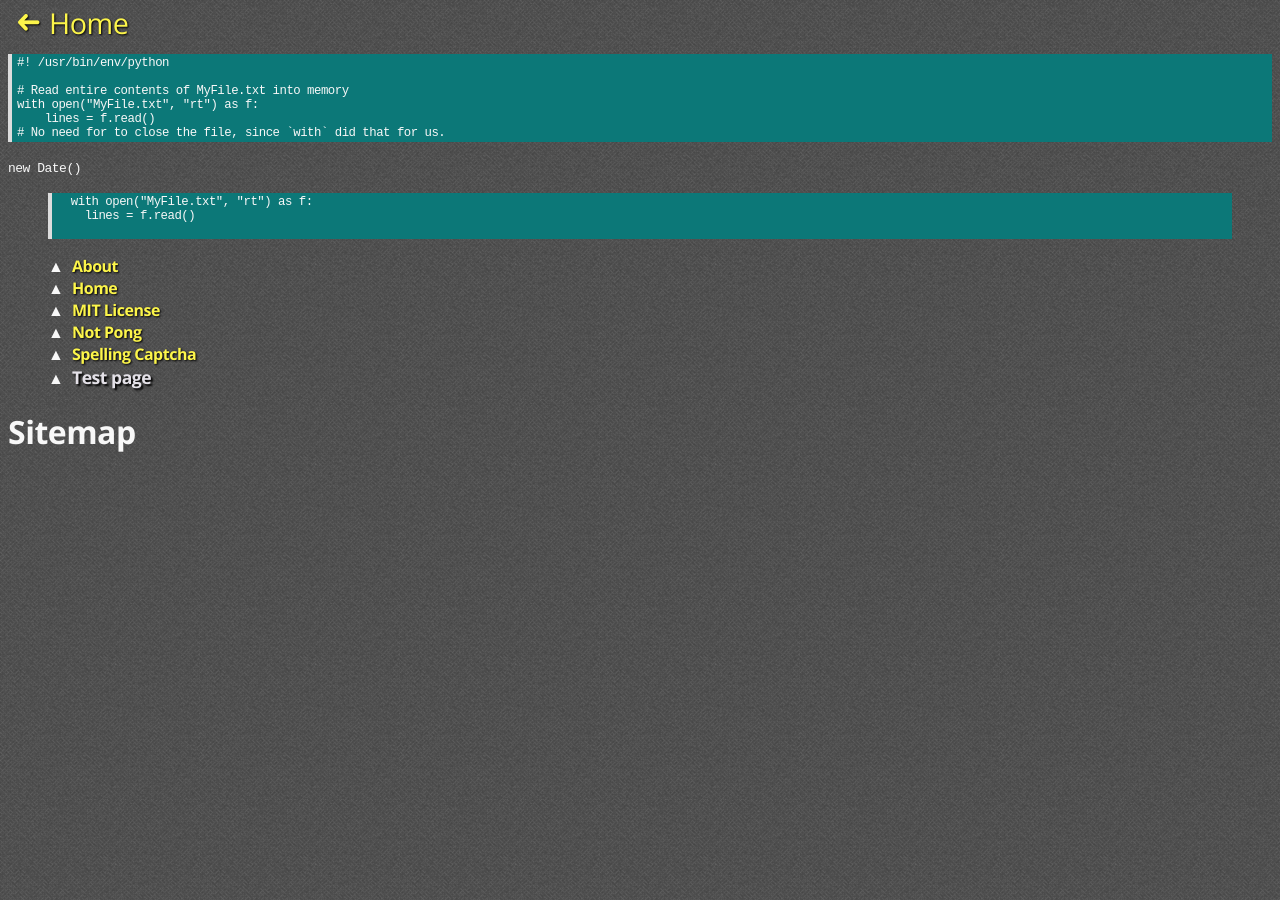
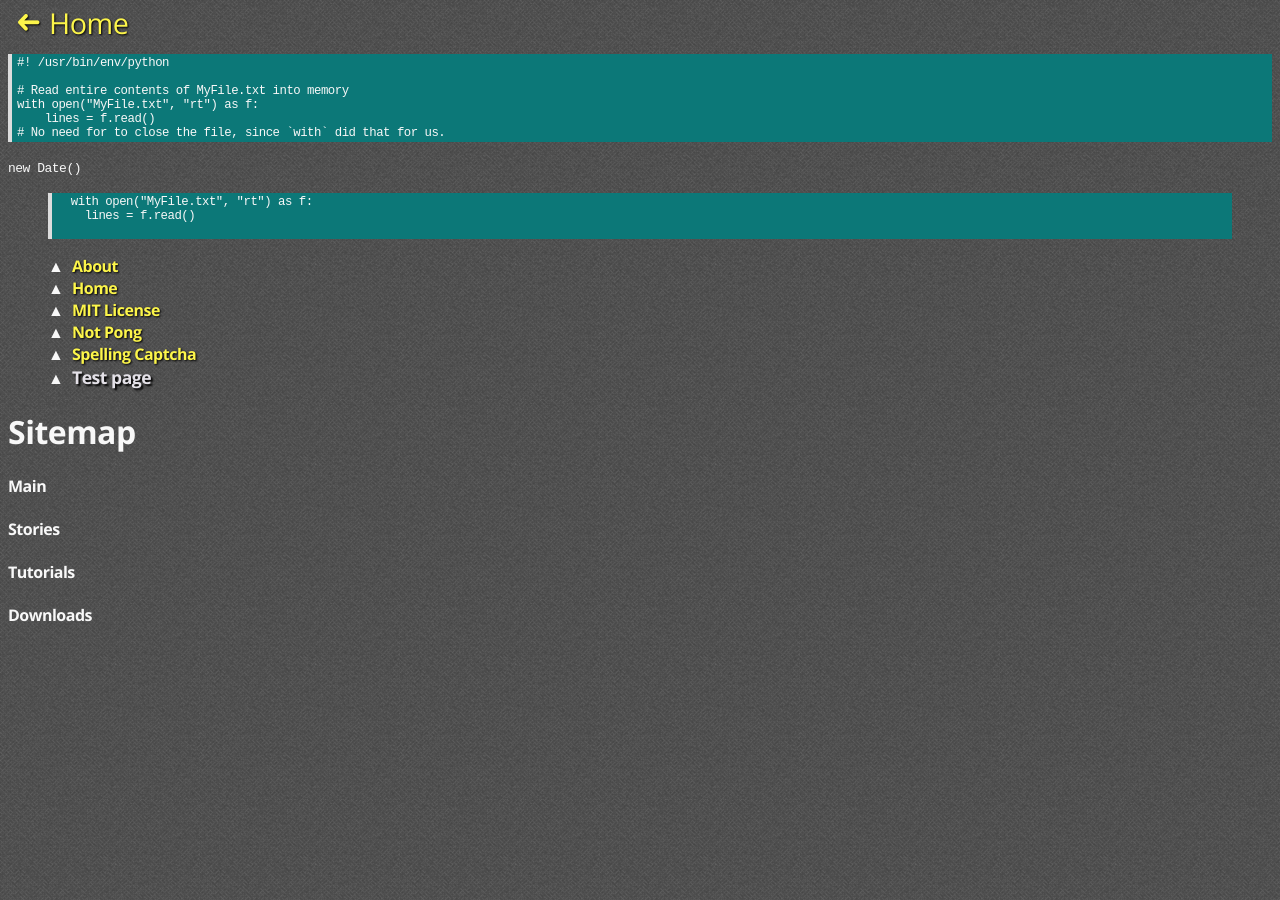
Before and after one commit to le717/le717.github.io, a Jekyll site: the page built from pages/test.html, in a window 1280 px wide. Built offline with Jekyll 4.4.1, drawn with Linux system fonts in a browser that asks for light colours; some web fonts are replaced; Markdown is read by kramdown in place of the engine named in the settings.

Commit message:
Update test.html
[ci skip]

```diff
--- a/pages/test.html
+++ b/pages/test.html
@@ -34,7 +34,7 @@ with open("MyFile.txt", "rt") as f:
 
   <h1>Sitemap</h1>
   <nav>
-    {% for section in site.data.page %}
+    {% for section in site.data.sitemap %}
     <h4>{{ section.title }}</h4>
     <!-- <li>{{ page.title }}</li>
     {% include docs_ul.html items=section.docs %} -->
```
